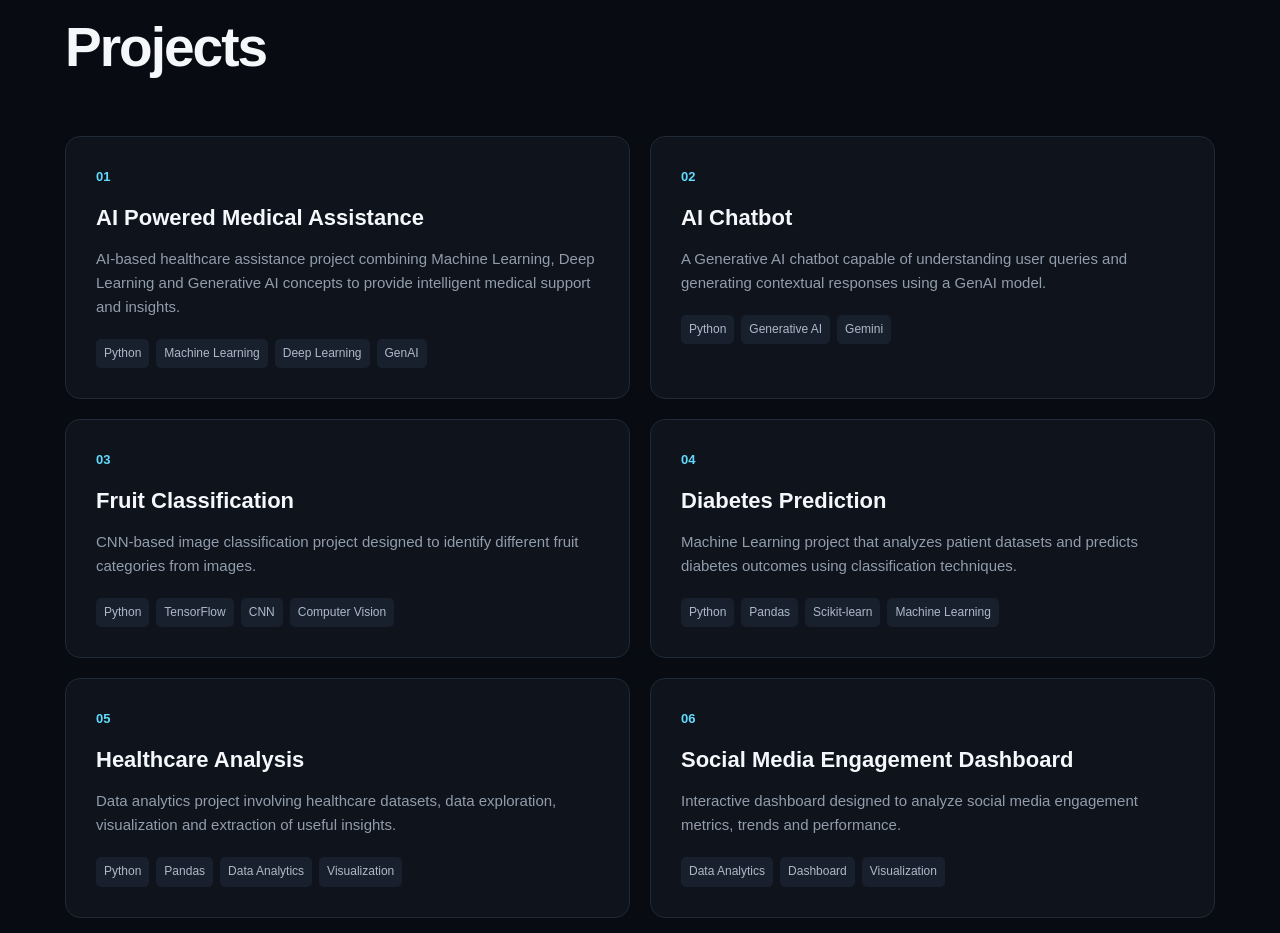
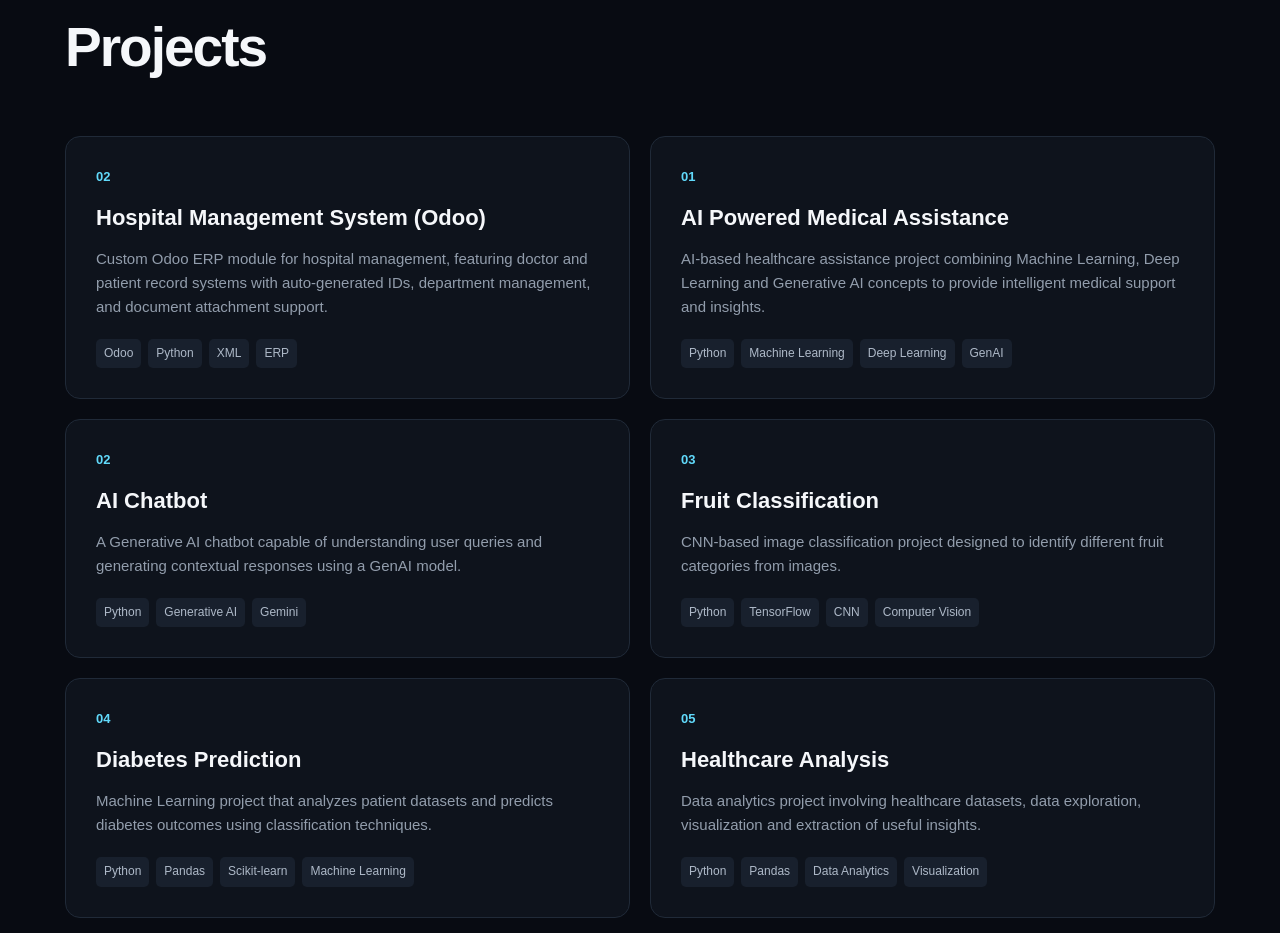
Before and after one commit to asammad980-rgb/abdul-sammed-k-m---portfolio, a plain HTML site: page index.html in a window 1280 px wide. Shown: the part 2298-3231 px from the top of the page. Drawn offline with Linux system fonts and the light colour scheme.

Commit message:
Revise project cards and update numbering
Updated project sections in index.html to reflect new project details and numbering.

```diff
--- a/index.html
+++ b/index.html
@@ -224,8 +224,35 @@
 
             <div class="projects-grid">
 
+                <!-- Project 1 -->
+                <div class="project-card">
 
-                <!-- Project 1 -->
+                    <div class="project-number">
+                        02
+                    </div>
+
+                    <h3>
+                        Hospital Management System (Odoo)
+                    </h3>
+
+                    <p>
+                        Custom Odoo ERP module for hospital management,
+                        featuring doctor and patient record systems with
+                        auto-generated IDs, department management, and
+                        document attachment support.
+                    </p>
+
+                    <div class="project-tags">
+                        <span>Odoo</span>
+                        <span>Python</span>
+                        <span>XML</span>
+                        <span>ERP</span>
+                    </div>
+
+                </div>
+
+
+                <!-- Project 2 -->
                 <div class="project-card">
 
                     <div class="project-number">
@@ -253,7 +280,7 @@
                 </div>
 
 
-                <!-- Project 2 -->
+                <!-- Project 3 -->
                 <div class="project-card">
 
                     <div class="project-number">
@@ -279,7 +306,7 @@
                 </div>
 
 
-                <!-- Project 3 -->
+                <!-- Project 4 -->
                 <div class="project-card">
 
                     <div class="project-number">
@@ -306,7 +333,7 @@
                 </div>
 
 
-                <!-- Project 4 -->
+                <!-- Project 5 -->
                 <div class="project-card">
 
                     <div class="project-number">
@@ -333,7 +360,7 @@
                 </div>
 
 
-                <!-- Project 5 -->
+                <!-- Project 6 -->
                 <div class="project-card">
 
                     <div class="project-number">
@@ -360,7 +387,7 @@
                 </div>
 
 
-                <!-- Project 6 -->
+                <!-- Project 7 -->
                 <div class="project-card">
 
                     <div class="project-number">
@@ -385,7 +412,7 @@
                 </div>
 
 
-                <!-- Project 7 -->
+                <!-- Project 8 -->
                 <div class="project-card">
 
                     <div class="project-number">
```
